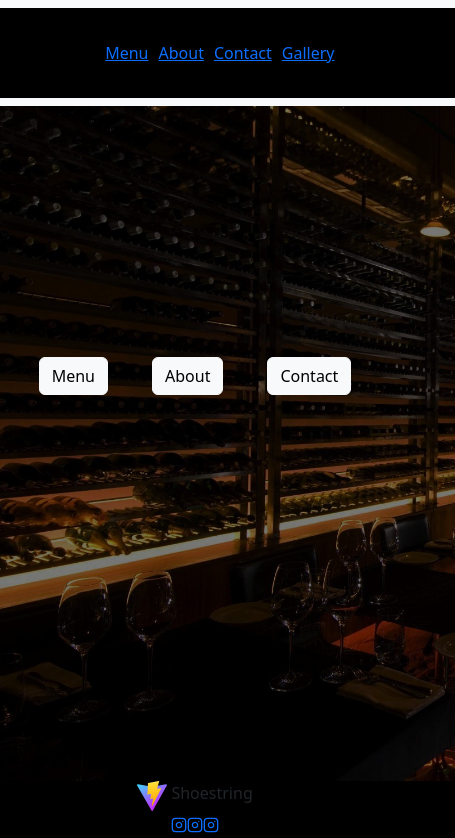
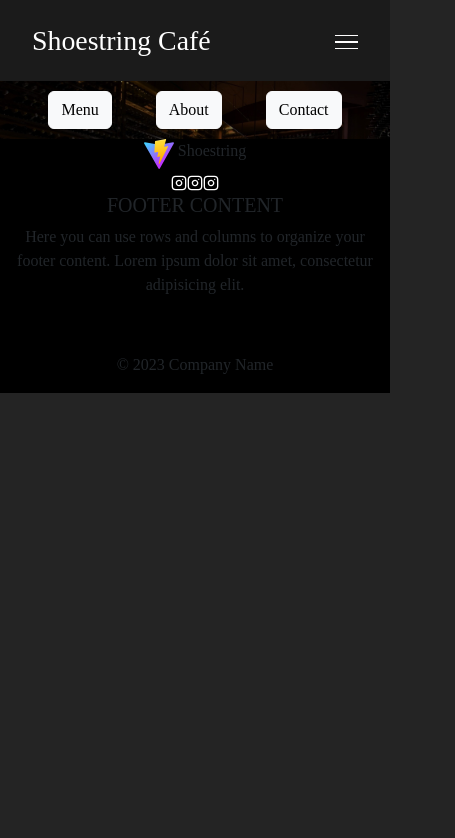
Before and after one commit to cyrusjc/shoestringv2, a React (Vite) app: page /home in a window 390 px wide. Shown: the top 838 px of the page, 455 px wide, since content can reach past the window. Built offline with nearby package versions, Linux system fonts and the light colour scheme.

Commit message:
create navbar and burger menu for the mobile version, add sass, styles/partials, change App.jsx

```diff
--- a/src/App.tsx
+++ b/src/App.jsx
@@ -1,4 +1,4 @@
-import "./App.css";
+import "./App.scss";
 import { BrowserRouter, Route, Routes } from "react-router-dom";
 
 import "bootstrap/dist/css/bootstrap.min.css";
--- /dev/null
+++ b/src/components/BurgerMenu/BurgerMenu.jsx
@@ -0,0 +1,32 @@
+import React, { useState } from 'react';
+import './BurgerMenu.scss';
+
+const BurgerMenu = () => {
+  const [isOpen, setIsOpen] = useState(false);
+
+  const toggleMenu = () => {
+    setIsOpen(!isOpen);
+  };
+
+  return (
+    <div className={`burger-menu ${isOpen ? 'open' : ''}`}>
+      <div className="burger-menu-button" onClick={toggleMenu}>
+        <span className="burger-menu-button__bar"></span>
+        <span className="burger-menu-button__bar"></span>
+        <span className="burger-menu-button__bar"></span>
+      </div>
+      {isOpen && (
+        <div className="menu-items">
+          <ul>
+            <li>Home</li>
+            <li>About</li>
+            <li>Menu</li>
+            <li>Hours & Location</li>
+          </ul>
+        </div>
+      )}
+    </div>
+  );
+};
+
+export default BurgerMenu;
--- /dev/null
+++ b/src/components/BurgerMenu/BurgerMenu.scss
@@ -0,0 +1,25 @@
+
+.burger-menu {
+    .burger-menu-button {
+      display: flex;
+      flex-direction: column;
+      cursor: pointer;
+      &__bar {
+        display: block;
+        width: 23px;
+        height: 1.5px;
+        margin-bottom: 5px;
+        background-color: #fffefe;
+      }
+    }
+
+    .menu-items {
+      display: none;
+      color: white;
+      /* menu styling here */
+    }
+
+    &.open .menu-items {
+      display: block;
+    }
+  }
--- a/src/components/Navbar/NavBar.jsx
+++ b/src/components/Navbar/NavBar.jsx
@@ -1,51 +1,25 @@
-import { Container, Nav, Navbar } from "react-bootstrap";
 import "./NavBar.scss";
 import { Link } from "react-router-dom";
+import BurgerMenu from "../BurgerMenu/BurgerMenu";
 
 function NavBar() {
   return (
     <>
-      <Navbar className="bg-body-tertiary">
-        <Container className="navbar">
-          <Navbar.Brand href="#home">
-            <img
-              alt=""
-              src="/public/vite.svg"
-              width="30"
-              height="30"
-              className="d-inline-block align-top"
-            />{" "}
-            Shoestring
-          </Navbar.Brand>
-          <Container>
-            <Link to="/home">
-              <Nav.Link className="navbaritem" href="#menu">
-                Menu
-              </Nav.Link>
-            </Link>
-            <Link to="/about">
-              <Nav.Link className="navbaritem" href="#abt">
-                About
-              </Nav.Link>
-            </Link>
-            <Link to="/contact">
-              <Nav.Link className="navbaritem" href="#cont">
-                Contact
-              </Nav.Link>
-            </Link>
-            <Link to="/gallery">
-              <Nav.Link className="navbaritem" href="#gall">
-                Gallery
-              </Nav.Link>
-            </Link>
-            <Navbar.Toggle />
-            <Navbar.Collapse className="justify-content-end">
-              <Navbar.Text className="navbaritem">Phone #</Navbar.Text>
-              <Navbar.Text className="navbaritem">IG N SHIT</Navbar.Text>
-            </Navbar.Collapse>
-          </Container>
-        </Container>
-      </Navbar>
+      <navbar className="navbar">
+      <div className="navbar__container">
+        <Link to="/" title="home">
+          {/* <img
+            src={logo}
+            className="navbar__logo"
+            alt="logo"
+          /> */}
+          <h1 className="logo">Shoestring Café</h1>
+        </Link>
+        {/* this eventually be a logo for the cafe */}
+
+        <BurgerMenu/>
+      </div>
+    </navbar>
     </>
   );
 }
--- a/src/components/Navbar/NavBar.scss
+++ b/src/components/Navbar/NavBar.scss
@@ -1,13 +1,33 @@
-.navbar {
-  width: 100%;
-  background-color: black;
-  display: flex;
+@use "../../styles/partials/variables" as *;
+@use "../../styles/partials/mixins" as *;
+
+* {
+  box-sizing: border-box;
+  margin: 0;
+  padding: 0;
+  font-family: AvenirNext LT Pro;
 }
 
-.navbaritem {
-  margin: 5px;
+a {
+  text-decoration: none;
+  color: white;
 }
 
-.homebox {
-  height: 80vh;
+.navbar {
+  background-color: #1b1b1b;
+
+  &__container {
+    display: flex;
+    flex-direction: row;
+    align-items: center;
+    justify-content: space-between;
+    width: 100%;
+    padding: 1rem 2rem 0.5rem;
+  }
+
+  &__logo {
+    width: 100%;
+    height: 1.4rem;
+    color: white;
+  }
 }
--- a/src/main.tsx
+++ b/src/main.tsx
@@ -1,6 +1,6 @@
 import React from "react";
 import ReactDOM from "react-dom/client";
-import App from "./App.tsx";
+import App from "./App.jsx";
 import "./index.css";
 
 ReactDOM.createRoot(document.getElementById("root")!).render(
```
Also changed, not shown: src/App.scss (renamed from src/App.css).
